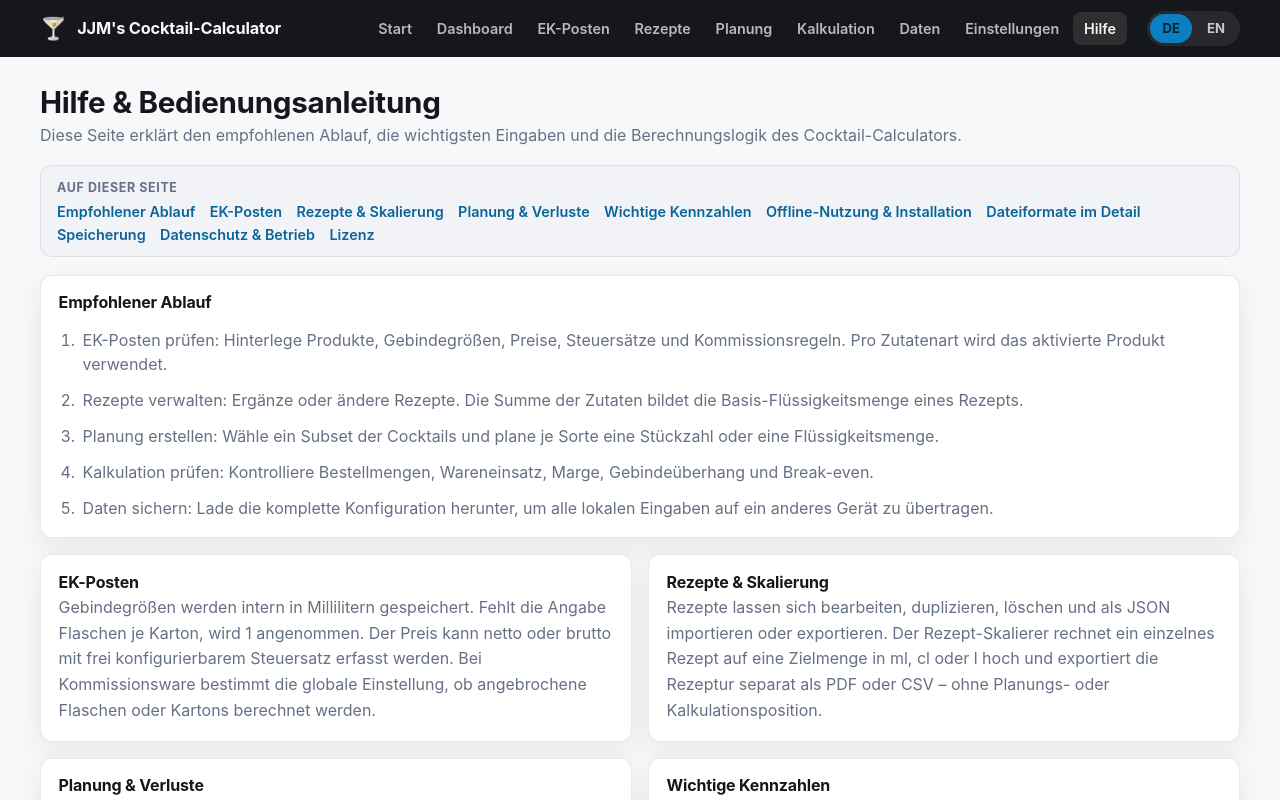
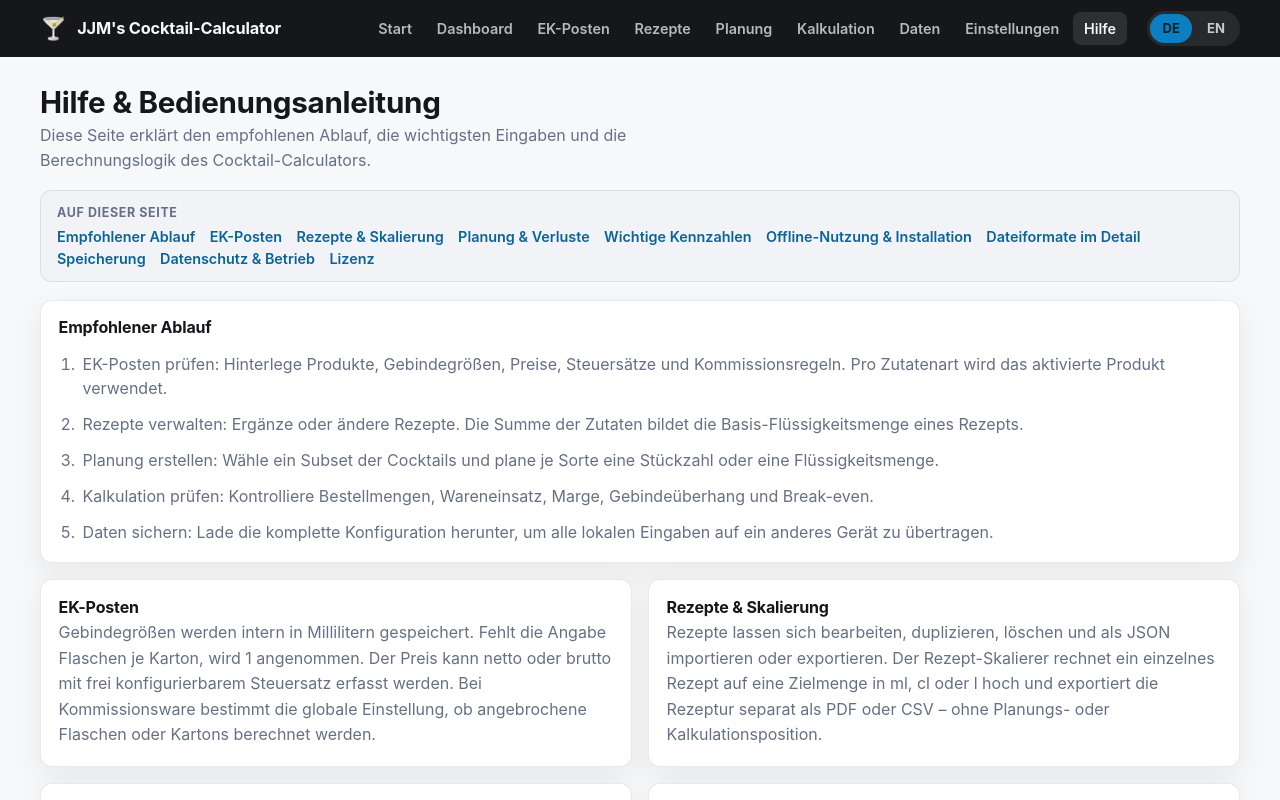
Before and after one commit to jjm-one/Cocktail-Calculator, a React (Vite) app: page /de/help in a window 1280 px wide. Shown: the top 800 px of the page. Built offline with nearby package versions, Linux system fonts and the light colour scheme.

Commit message:
💄 update site width

```diff
--- a/src/styles.css
+++ b/src/styles.css
@@ -15,6 +15,7 @@
   --radius: 12px;
   --header-bg: #16171a;
   --header-text: #f6f7f9;
+  --content-max: 2200px;
 
   /* Brand marque colors (logo only, not spread through the UI) */
   --brand-green: #21d6a4;
@@ -110,7 +111,7 @@ a.btn:hover { border-color: var(--accent); }
   align-items: center;
   gap: 1rem;
   padding: 0.7rem clamp(1rem, 4vw, 2.5rem);
-  max-width: 1280px;
+  max-width: var(--content-max);
   margin: 0 auto;
 }
 .brand {
@@ -220,7 +221,7 @@ a.btn:hover { border-color: var(--accent); }
 main {
   flex: 1;
   padding: 1.75rem clamp(1rem, 4vw, 2.5rem) 3rem;
-  max-width: 1280px;
+  max-width: var(--content-max);
   margin: 0 auto;
   width: 100%;
 }
@@ -243,7 +244,7 @@ main {
 .card h4 { margin: 1.3rem 0 0.6rem; font-size: 0.88rem; color: var(--muted); text-transform: uppercase; letter-spacing: 0.04em; }
 .card h4:first-of-type { margin-top: 0.9rem; }
 .section-head p,
-.card p { color: var(--muted); margin: 0; line-height: 1.55; }
+.card p { color: var(--muted); margin: 0; line-height: 1.55; max-width: 72ch; }
 
 .eyebrow {
   margin: 0 0 0.35rem;
@@ -480,9 +481,9 @@ th.num .filter-input { text-align: right; }
 @media (max-width: 720px) { .scale-controls { grid-template-columns: 1fr; } }
 
 /* Forms */
-.form-grid { display: grid; gap: 0.9rem; }
-.form-grid.two-col { grid-template-columns: repeat(2, minmax(0, 1fr)); }
-.form-grid.form-grid-inline { grid-template-columns: repeat(auto-fit, minmax(170px, auto)); }
+.form-grid { display: grid; gap: 0.9rem; max-width: 34rem; }
+.form-grid.two-col { grid-template-columns: repeat(2, minmax(0, 1fr)); max-width: none; }
+.form-grid.form-grid-inline { grid-template-columns: repeat(auto-fit, minmax(170px, auto)); max-width: none; }
 .form-grid label { display: grid; gap: 0.35rem; color: #344054; font-size: 0.92rem; }
 .inline { display: flex; gap: 0.6rem; }
 .inline input { flex: 1; }
```
